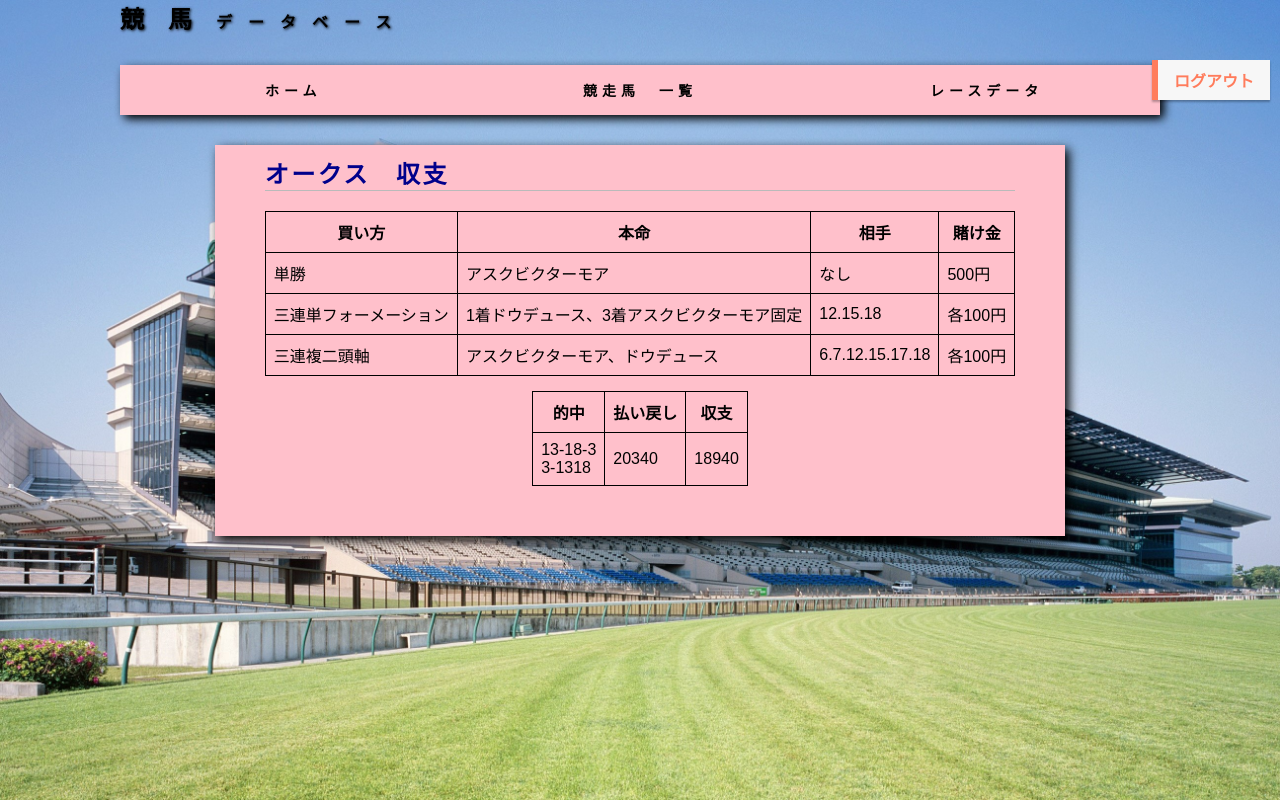
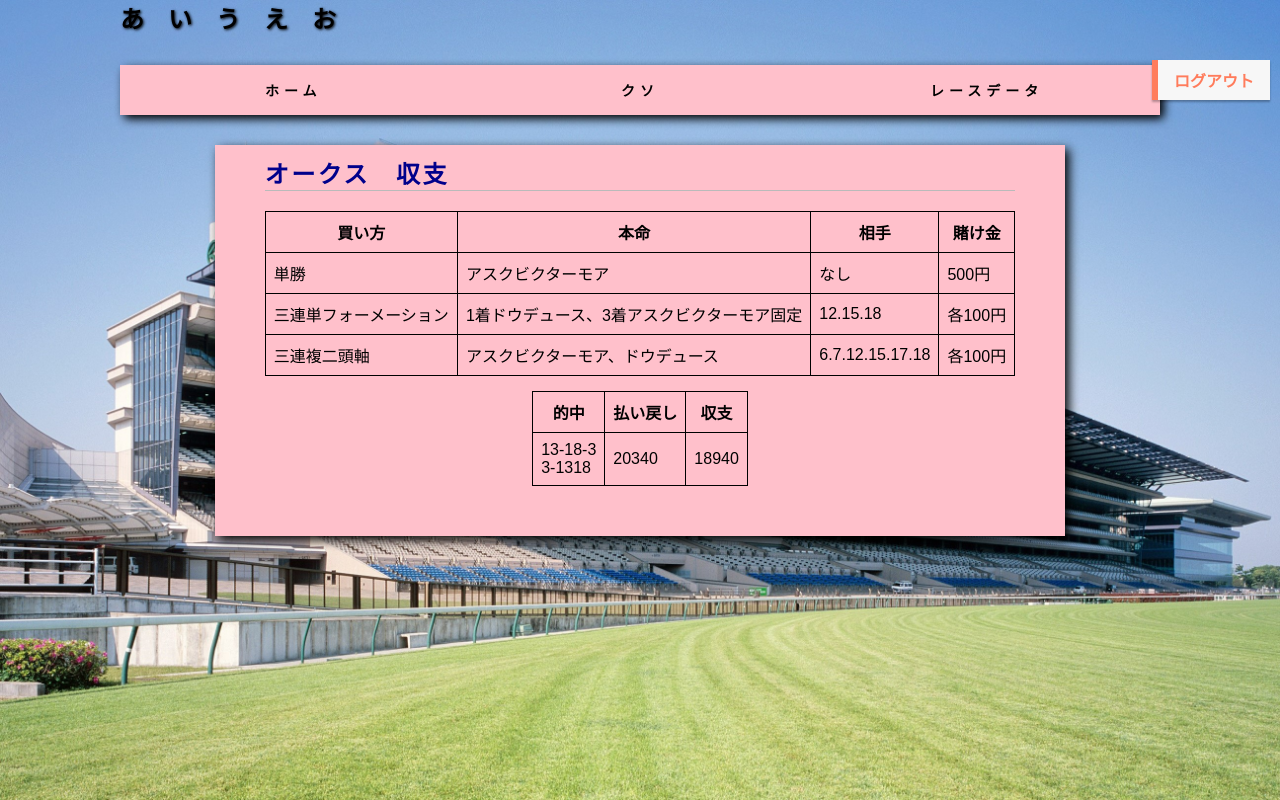
Before and after one commit to nikka0129/force, a plain HTML site: page race (10).html in a window 1280 px wide. Drawn offline with Linux system fonts and the light colour scheme.

Commit message:
Update race (10).html

```diff
--- a/race (10).html
+++ b/race (10).html
@@ -12,7 +12,7 @@
 <body>
   <div class="wrapper">
     <header class="header_top">
-      <h1 id="sample">競馬<span id="sample">データベース</span></h1>
+      <h1 id="sample">あいうえお</h1>
     </header>
     <div class="main_visual" id="aaa">
       <a href="form2.html"><button class="btn2"> ログアウト</button></a>
@@ -21,7 +21,7 @@
           <nav class="main_navigation">
             <ul>
               <li><a href="index.html">ホーム</a></li>
-              <li><a href="umadata.html">競走馬　一覧</a></li>
+              <li><a href="kuso.html">クソ</a></li>
               <li><a href="racedata.html">レースデータ</a></li>
 
             </ul>
```
